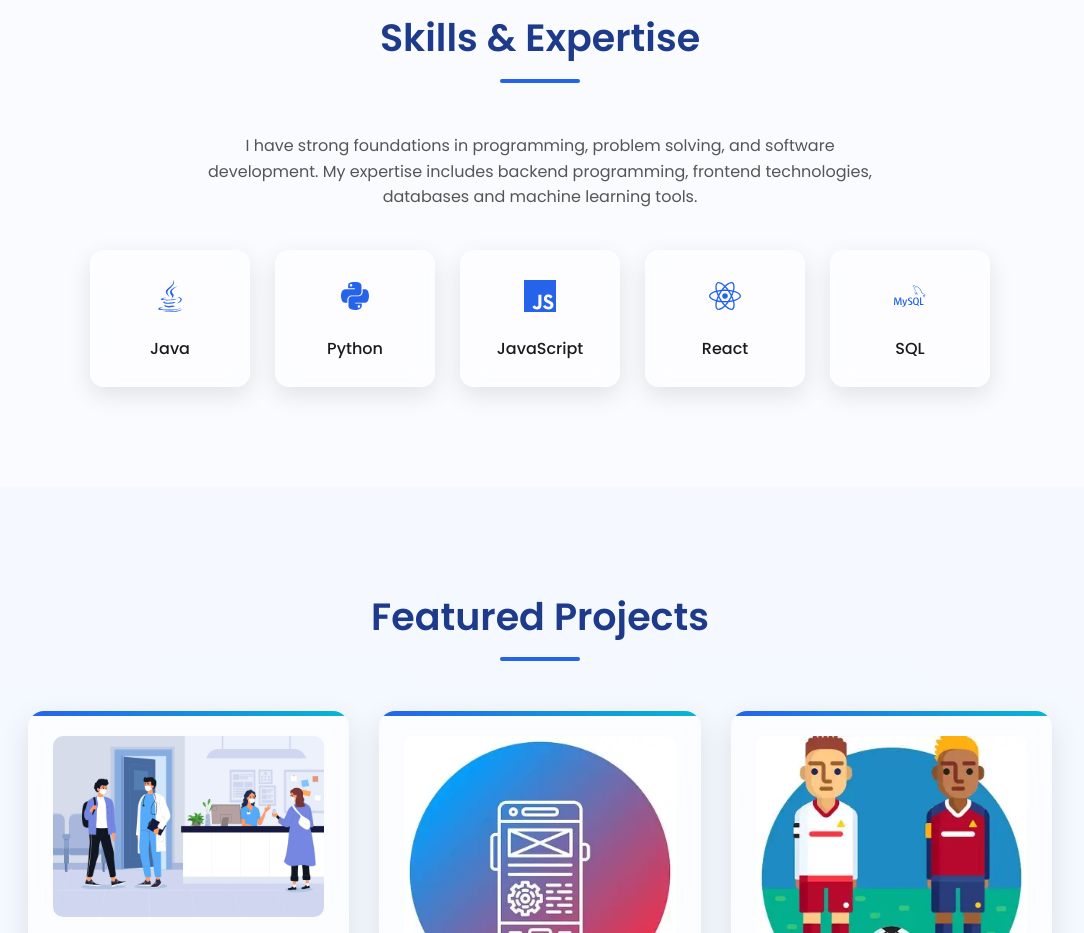
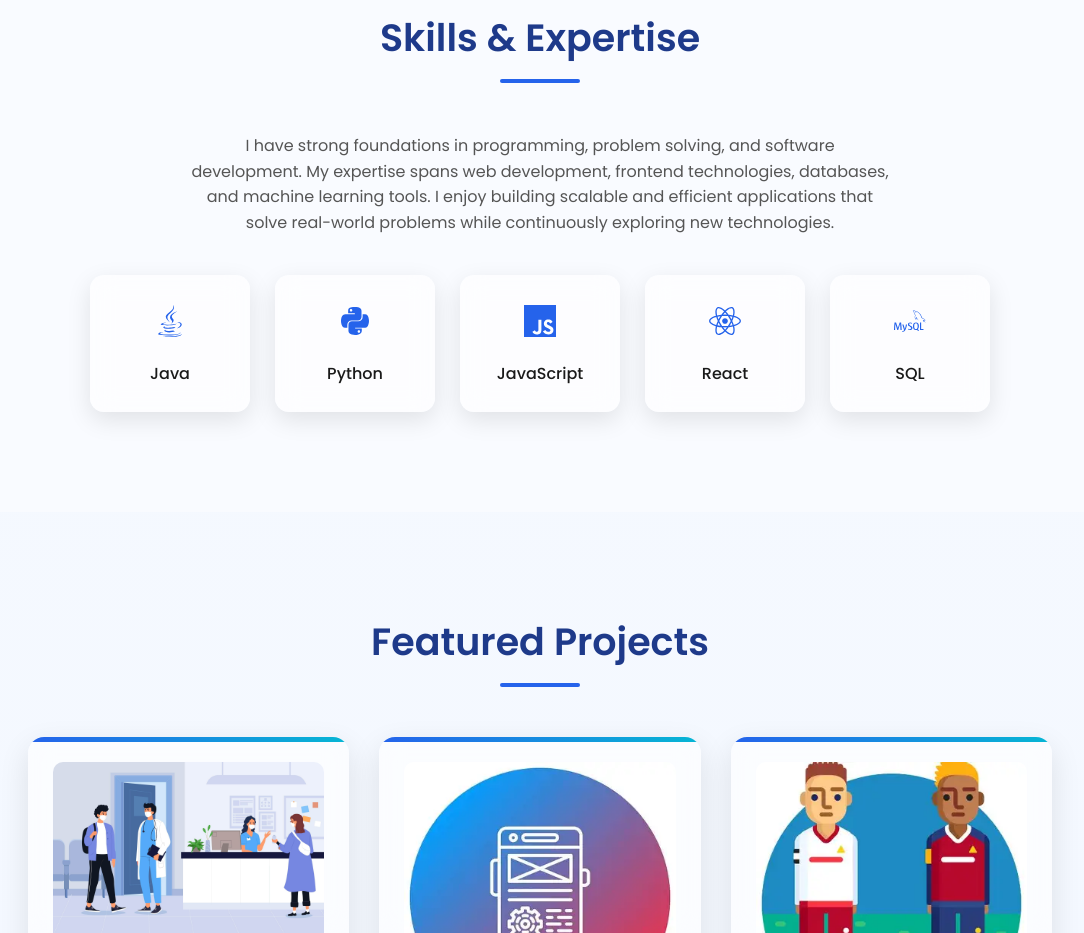
Before and after one commit to Swamy85/swamy-portfolio, a React (Create React App) app: page / in a window 1280 px wide. Shown: the part 1500-2433 px from the top of the page, without its empty margins (100-1184 px from the left). Built offline with nearby package versions, Linux system fonts and the light colour scheme.

Commit message:
Update Skills.js

```diff
--- a/src/components/Skills.js
+++ b/src/components/Skills.js
@@ -25,10 +25,9 @@ function Skills() {
       <h2>Skills & Expertise</h2>
 
       <p className="skills-intro">
-        I have strong foundations in programming, problem solving,
-        and software development. My expertise includes backend
-        programming, frontend technologies, databases and
-        machine learning tools.
+        I have strong foundations in programming, problem solving, and software development.
+        My expertise spans web development, frontend technologies, databases, and machine learning tools.
+        I enjoy building scalable and efficient applications that solve real-world problems while continuously exploring new technologies.
       </p>
 
       <div className="skills-grid">
```
